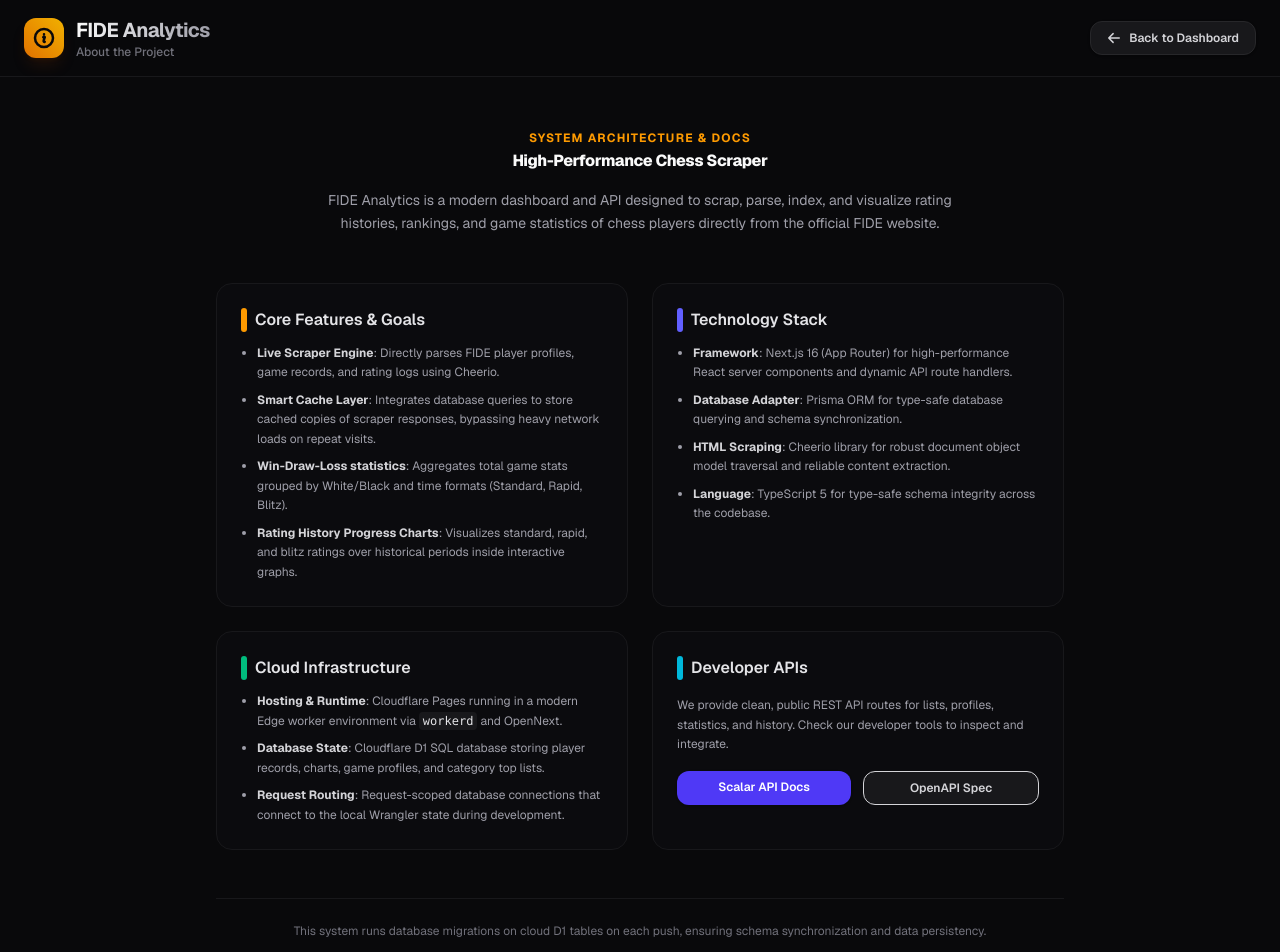
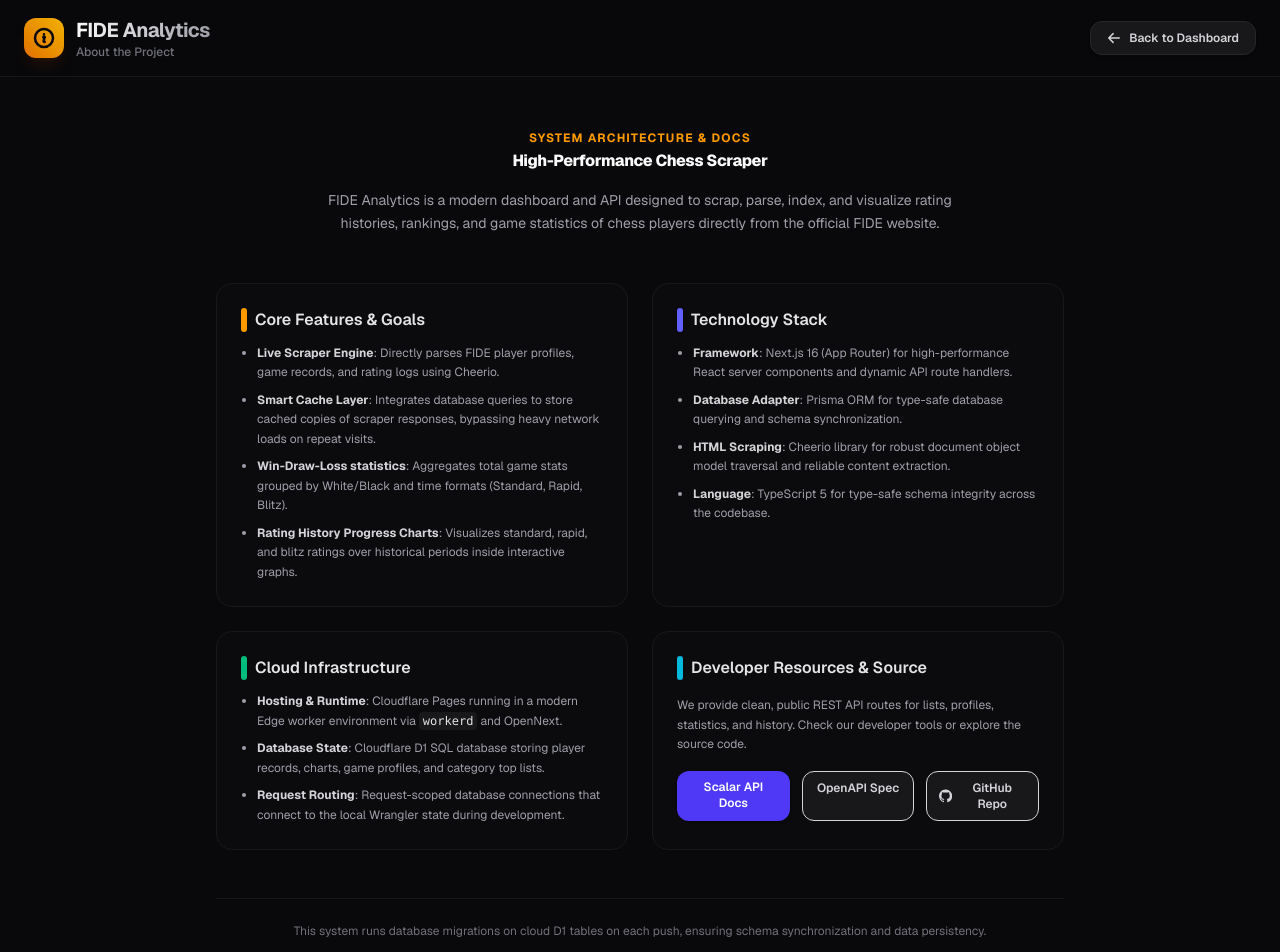
Before and after one commit to cassiofb-dev/fide-api, a Next.js app: page /about in a window 1280 px wide. Shown: the top 952 px of the page. Built offline with nearby package versions, Linux system fonts and the light colour scheme; no server answers.

Commit message:
feat: add GitHub repository link and update developer resources section UI

```diff
--- a/app/about/page.tsx
+++ b/app/about/page.tsx
@@ -105,28 +105,38 @@
             </ul>
           </div>
 
-          {/* Card 4: OpenAPI Documentation */}
+          {/* Card 4: OpenAPI Documentation & Source */}
           <div className="bg-zinc-900/20 border border-zinc-900 p-6 rounded-2xl space-y-4">
             <h3 className="font-semibold text-zinc-200 text-base flex items-center gap-2">
               <span className="w-1.5 h-6 bg-cyan-500 rounded-full"></span>
-              Developer APIs
+              Developer Resources & Source
             </h3>
             <p className="text-xs text-zinc-400 leading-relaxed">
-              We provide clean, public REST API routes for lists, profiles, statistics, and history. Check our developer tools to inspect and integrate.
+              We provide clean, public REST API routes for lists, profiles, statistics, and history. Check our developer tools or explore the source code.
             </p>
-            <div className="flex gap-3">
+            <div className="grid grid-cols-1 sm:grid-cols-3 gap-3">
               <Link
                 href="/docs"
-                className="flex-1 text-center py-2 px-3 bg-indigo-600 hover:bg-indigo-500 rounded-xl text-xs font-semibold text-white shadow-sm transition-all"
+                className="text-center py-2 px-3 bg-indigo-600 hover:bg-indigo-500 rounded-xl text-xs font-semibold text-white shadow-sm transition-all"
               >
                 Scalar API Docs
               </Link>
               <Link
                 href="/openapi.json"
                 target="_blank"
-                className="flex-1 text-center py-2 px-3 bg-zinc-900 hover:bg-zinc-800 border border-zinc-850 rounded-xl text-xs font-semibold text-zinc-300 transition-all"
+                className="text-center py-2 px-3 bg-zinc-900 hover:bg-zinc-800 border border-zinc-850 rounded-xl text-xs font-semibold text-zinc-300 transition-all"
               >
                 OpenAPI Spec
+              </Link>
+              <Link
+                href="https://github.com/cassiofb-dev/fide-api"
+                target="_blank"
+                className="text-center py-2 px-3 bg-zinc-900 hover:bg-zinc-800 border border-zinc-850 rounded-xl text-xs font-semibold text-zinc-300 transition-all flex items-center justify-center gap-1.5"
+              >
+                <svg viewBox="0 0 16 16" fill="currentColor" className="w-3.5 h-3.5" aria-hidden="true">
+                  <path d="M8 0C3.58 0 0 3.58 0 8c0 3.54 2.29 6.53 5.47 7.59.4.07.55-.17.55-.38 0-.19-.01-.82-.01-1.49-2.01.37-2.53-.49-2.69-.94-.09-.23-.48-.94-.82-1.13-.28-.15-.68-.52-.01-.53.63-.01 1.08.58 1.23.82.72 1.21 1.87.87 2.33.66.07-.52.28-.87.51-1.07-1.78-.2-3.64-.89-3.64-3.95 0-.87.31-1.59.82-2.15-.08-.2-.36-1.02.08-2.12 0 0 .67-.21 2.2.82.64-.18 1.32-.27 2-.27.68 0 1.36.09 2 .27 1.53-1.04 2.2-.82 2.2-.82.44 1.1.16 1.92.08 2.12.51.56.82 1.27.82 2.15 0 3.07-1.87 3.75-3.65 3.95.29.25.54.73.54 1.48 0 1.07-.01 1.93-.01 2.2 0 .21.15.46.55.38A8.013 8.013 0 0016 8c0-4.42-3.58-8-8-8z"></path>
+                </svg>
+                GitHub Repo
               </Link>
             </div>
           </div>
```
